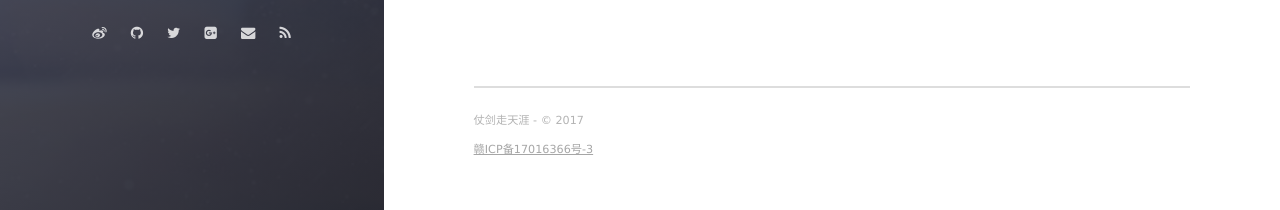
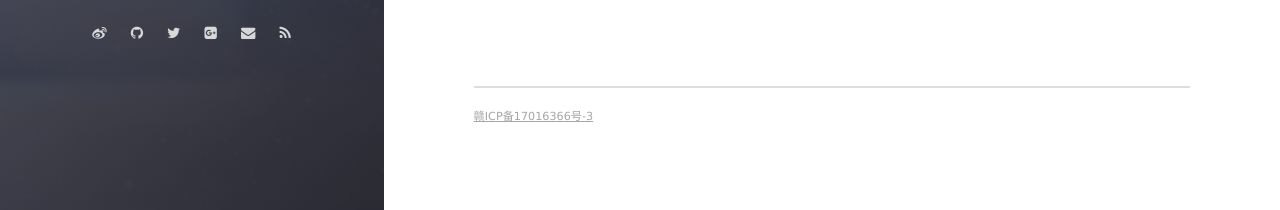
Before and after one commit to oneyian/oneyian.github.com, a Jekyll site: the page built from _posts/2017-12-25-Translation.md, in a window 1280 px wide and 900 px high, scrolled down 1466 px. Shown: the part 687-897 px from the top of the window. Built offline with Jekyll 4.4.1, drawn with Linux system fonts in a browser that asks for light colours; nearby versions of some CDN libraries; comment, search, counter and statistics services are not loaded.

Commit message:
Update footer.html

```diff
--- a/_includes/footer.html
+++ b/_includes/footer.html
@@ -1,6 +1,7 @@
 <section class="footer">
     <footer>
-    	<span class="footer__copyright"><p>仗剑走天涯 - &copy; 2017</p></span>
-        <span class="footer__copyright"><a href="www.beian.miit.gov.cn">赣ICP备17016366号-3</a></span>
+        <span class="footer__copyright">
+            <a href="www.beian.miit.gov.cn">赣ICP备17016366号-3</a>
+        </span>
     </footer>
 </section>
```
